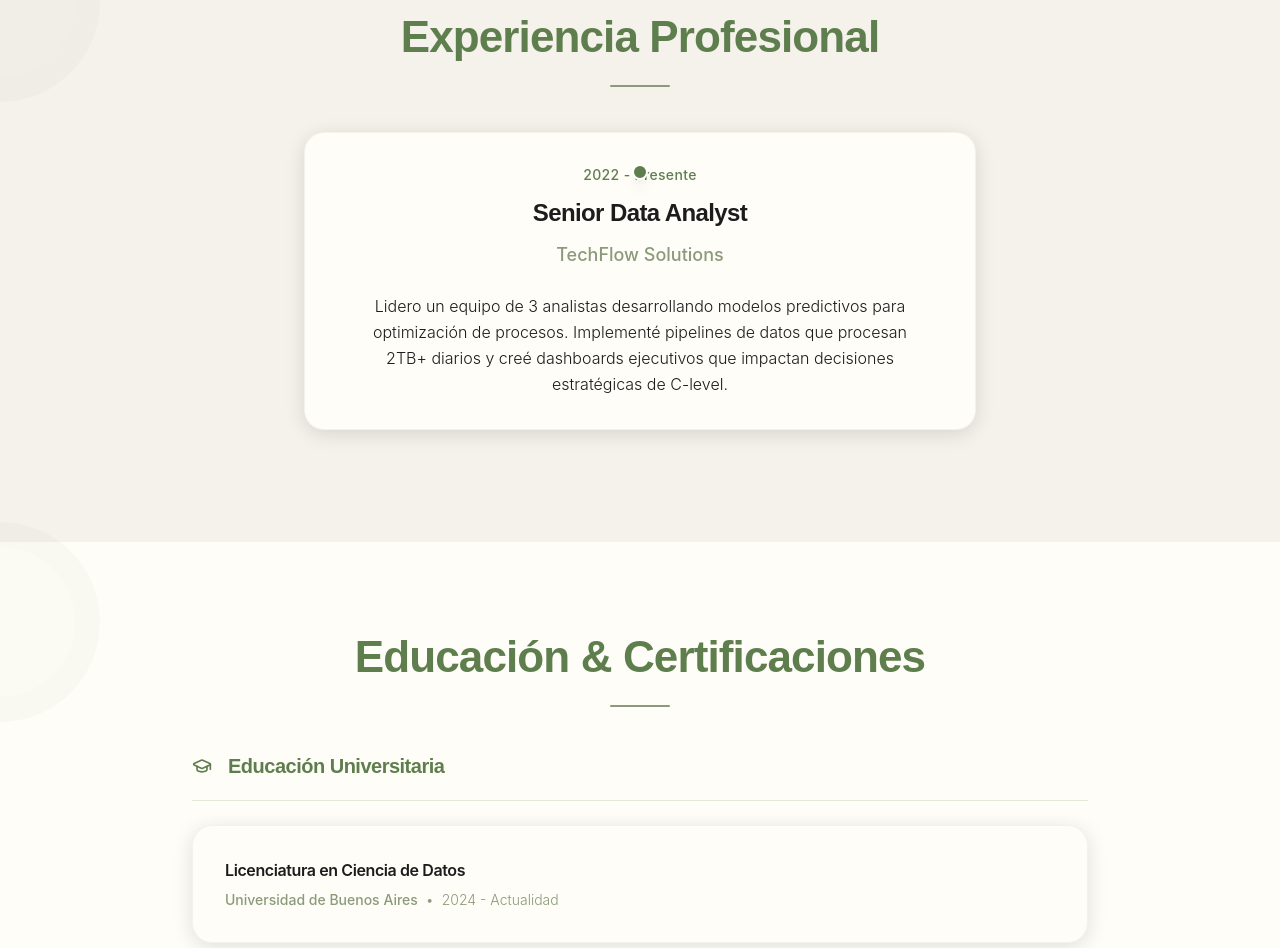
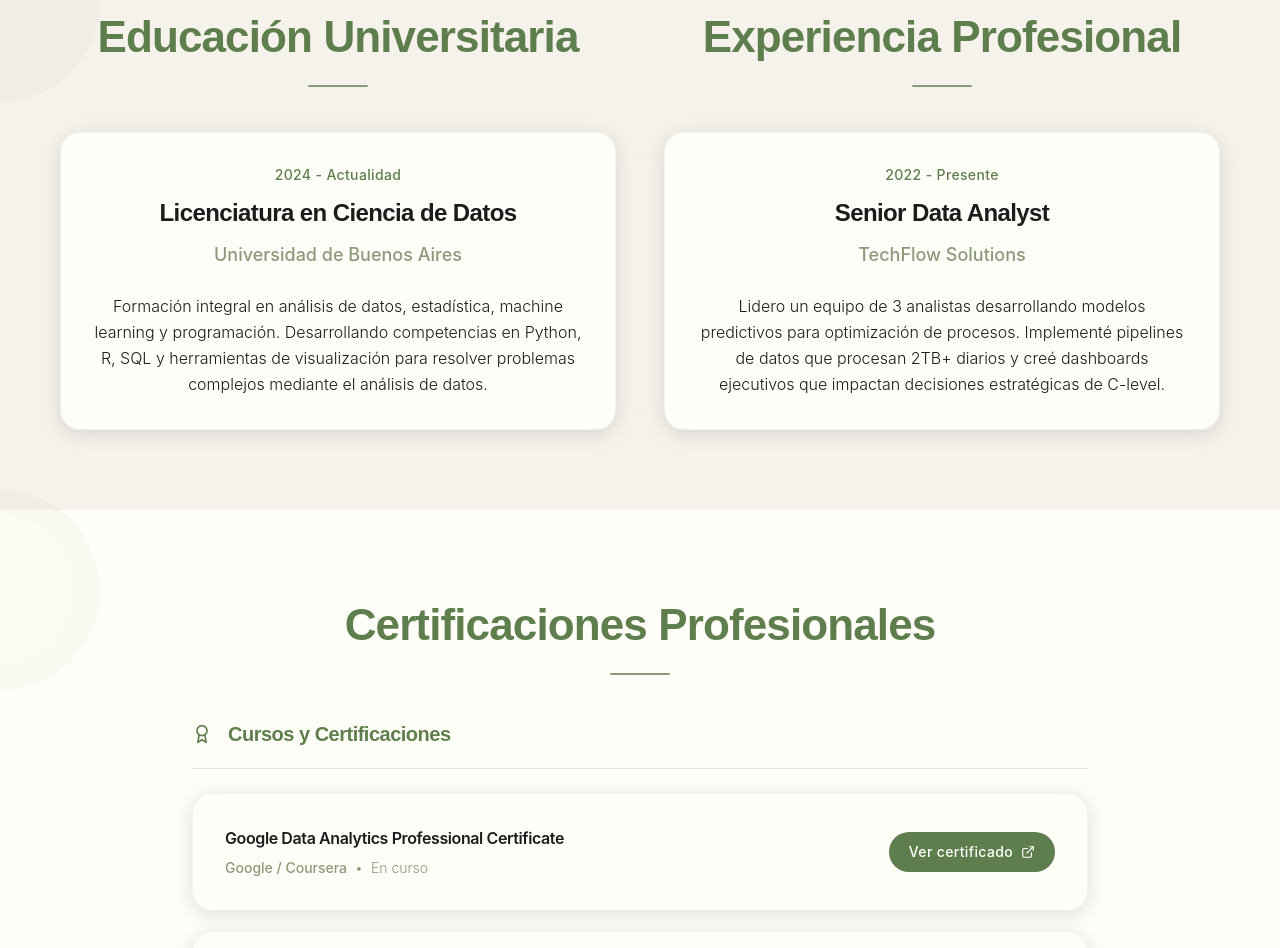
Before and after one commit to CodeByAgus/Portfolio-data, a React (Vite) app: page / in a window 1280 px wide. Shown: the part 2840-3788 px from the top of the page. Built offline with nearby package versions, Linux system fonts and the light colour scheme.

Commit message:
Implementar diseño de dos columnas para experiencia y educación

```diff
--- a/src/App.tsx
+++ b/src/App.tsx
@@ -4,7 +4,7 @@ import Hero from './components/Hero';
 import Skills from './components/Skills';
 import Projects from './components/Projects';
 import Experience from './components/Experience';
-import Education from './components/Education';
+import Education, { UniversityEducation } from './components/Education';
 import Contact from './components/Contact';
 import Footer from './components/Footer';
 
@@ -37,7 +37,27 @@ function App() {
       <Hero />
       <Skills />
       <Projects />
-      <Experience />
+
+      {/* Combined Experience and University Education Section */}
+      <section id="experience-education" className="section relative" style={{ background: 'var(--soft-lavender)' }}>
+        <div className="geometric-bg"></div>
+        <div className="container">
+          <div className="grid grid-cols-1 md:grid-cols-2 gap-12">
+            {/* Left Column - University Education */}
+            <div>
+              <h2 className="section-title text-left mb-8">Educación Universitaria</h2>
+              <UniversityEducation />
+            </div>
+
+            {/* Right Column - Experience */}
+            <div>
+              <h2 className="section-title text-left mb-8">Experiencia Profesional</h2>
+              <Experience />
+            </div>
+          </div>
+        </div>
+      </section>
+
       <Education />
       <Contact />
       <Footer />
--- a/src/components/Education.tsx
+++ b/src/components/Education.tsx
@@ -1,24 +1,41 @@
 import React from 'react';
 import { ExternalLink, Award, GraduationCap } from 'lucide-react';
 
+export const UniversityEducation: React.FC = () => {
+  return (
+    <div className="card-minimal w-full">
+      <div className="text-center">
+        <div className="font-medium text-sm mb-3 tracking-wide"
+             style={{ color: 'var(--primary-green)' }}>
+          2024 - Actualidad
+        </div>
+
+        <h3 className="text-2xl mb-3 font-semibold tracking-tight"
+            style={{
+              color: 'var(--charcoal-text)',
+              fontFamily: "'Space Grotesk', sans-serif"
+            }}>
+          Licenciatura en Ciencia de Datos
+        </h3>
+
+        <div className="font-medium mb-6 text-lg"
+             style={{ color: 'var(--secondary-green)' }}>
+          Universidad de Buenos Aires
+        </div>
+
+        <p className="leading-relaxed text-base font-light"
+           style={{ color: 'var(--charcoal-text)' }}>
+          Formación integral en análisis de datos, estadística, machine learning y programación.
+          Desarrollando competencias en Python, R, SQL y herramientas de visualización para
+          resolver problemas complejos mediante el análisis de datos.
+        </p>
+      </div>
+    </div>
+  );
+};
+
 const Education: React.FC = () => {
-  const education = [
-    {
-      category: 'Educación Universitaria',
-      icon: <GraduationCap size={20} />,
-      items: [
-        {
-          title: 'Licenciatura en Ciencia de Datos',
-          institution: 'Universidad de Buenos Aires',
-          year: '2024 - Actualidad',
-          link: 'https://www.uba.ar'
-        }
-      ]
-    },
-    {
-      category: 'Certificaciones Profesionales',
-      icon: <Award size={20} />,
-      items: [
+  const certifications = [
     {
       title: 'Google Data Analytics Professional Certificate',
       institution: 'Google / Coursera',
@@ -43,37 +60,33 @@ const Education: React.FC = () => {
       year: '2025',
       link: 'https://www.udemy.com'
     }
-      ]
-    }
   ];
 
   return (
     <section id="education" className="section relative">
       <div className="geometric-bg"></div>
       <div className="container">
-        <h2 className="section-title">Educación & Certificaciones</h2>
+        <h2 className="section-title">Certificaciones Profesionales</h2>
 
-        <div className="max-w-4xl mx-auto space-y-12">
-          {education.map((category, categoryIndex) => (
-            <div key={categoryIndex} className="space-y-6">
+        <div className="max-w-4xl mx-auto">
           {/* Category Header */}
-              <div className="flex items-center gap-4 pb-5 border-b"
+          <div className="flex items-center gap-4 pb-5 border-b mb-6"
                style={{ borderColor: 'var(--light-sage)' }}>
             <div style={{ color: 'var(--primary-green)' }}>
-                  {category.icon}
+              <Award size={20} />
             </div>
             <h3 className="text-xl font-semibold tracking-tight"
                 style={{
                   color: 'var(--primary-green)',
                   fontFamily: "'Space Grotesk', sans-serif"
                 }}>
-                  {category.category}
+              Cursos y Certificaciones
             </h3>
           </div>
 
           {/* Items List */}
           <div className="space-y-5">
-                {category.items.map((item, itemIndex) => (
+            {certifications.map((item, itemIndex) => (
               <div key={itemIndex}
                    className="card-minimal flex flex-col md:flex-row md:items-center justify-between gap-4">
 
@@ -97,8 +110,6 @@ const Education: React.FC = () => {
                 </div>
 
                 {/* Right side - Link */}
-                    {/* Right side - Link (only for certifications) */}
-                    {category.category !== 'Educación Universitaria' && (
                 <div className="flex-shrink-0">
                   <a href={item.link}
                      target="_blank"
@@ -112,12 +123,9 @@ const Education: React.FC = () => {
                     <ExternalLink size={14} />
                   </a>
                 </div>
-                    )}
               </div>
             ))}
           </div>
-            </div>
-          ))}
         </div>
       </div>
     </section>
--- a/src/components/Experience.tsx
+++ b/src/components/Experience.tsx
@@ -2,25 +2,7 @@ import React from 'react';
 
 const Experience: React.FC = () => {
   return (
-    <section id="experience" className="section relative" style={{ background: 'var(--soft-lavender)' }}>
-      <div className="geometric-bg"></div>
-      <div className="container">
-        <h2 className="section-title">Experiencia Profesional</h2>
-
-        <div className="max-w-3xl mx-auto">
-          <div className="relative">
-            {/* Timeline line */}
-            <div className="absolute left-1/2 transform -translate-x-1/2 w-0.5 h-full opacity-30 top-0"
-                 style={{ background: 'var(--primary-green)' }}></div>
-
-            {/* Timeline item */}
-            <div className="relative flex justify-center mb-8">
-              {/* Timeline dot */}
-              <div className="absolute left-1/2 transform -translate-x-1/2 w-4 h-4 rounded-full z-10 top-8 border-2 border-white shadow-lg"
-                   style={{ background: 'var(--primary-green)' }}></div>
-
-              {/* Content */}
-              <div className="card-minimal max-w-2xl w-full">
+    <div className="card-minimal w-full">
       <div className="text-center">
         <div className="font-medium text-sm mb-3 tracking-wide"
              style={{ color: 'var(--primary-green)' }}>
@@ -40,7 +22,7 @@ const Experience: React.FC = () => {
           TechFlow Solutions
         </div>
 
-                  <p className="leading-relaxed text-base font-light max-w-xl mx-auto"
+        <p className="leading-relaxed text-base font-light"
            style={{ color: 'var(--charcoal-text)' }}>
           Lidero un equipo de 3 analistas desarrollando modelos predictivos para optimización
           de procesos. Implementé pipelines de datos que procesan 2TB+ diarios y creé
@@ -48,11 +30,6 @@ const Experience: React.FC = () => {
         </p>
       </div>
     </div>
-            </div>
-          </div>
-        </div>
-      </div>
-    </section>
   );
 };
 
```
Lines whose indentation alone changed are shown as unchanged.
